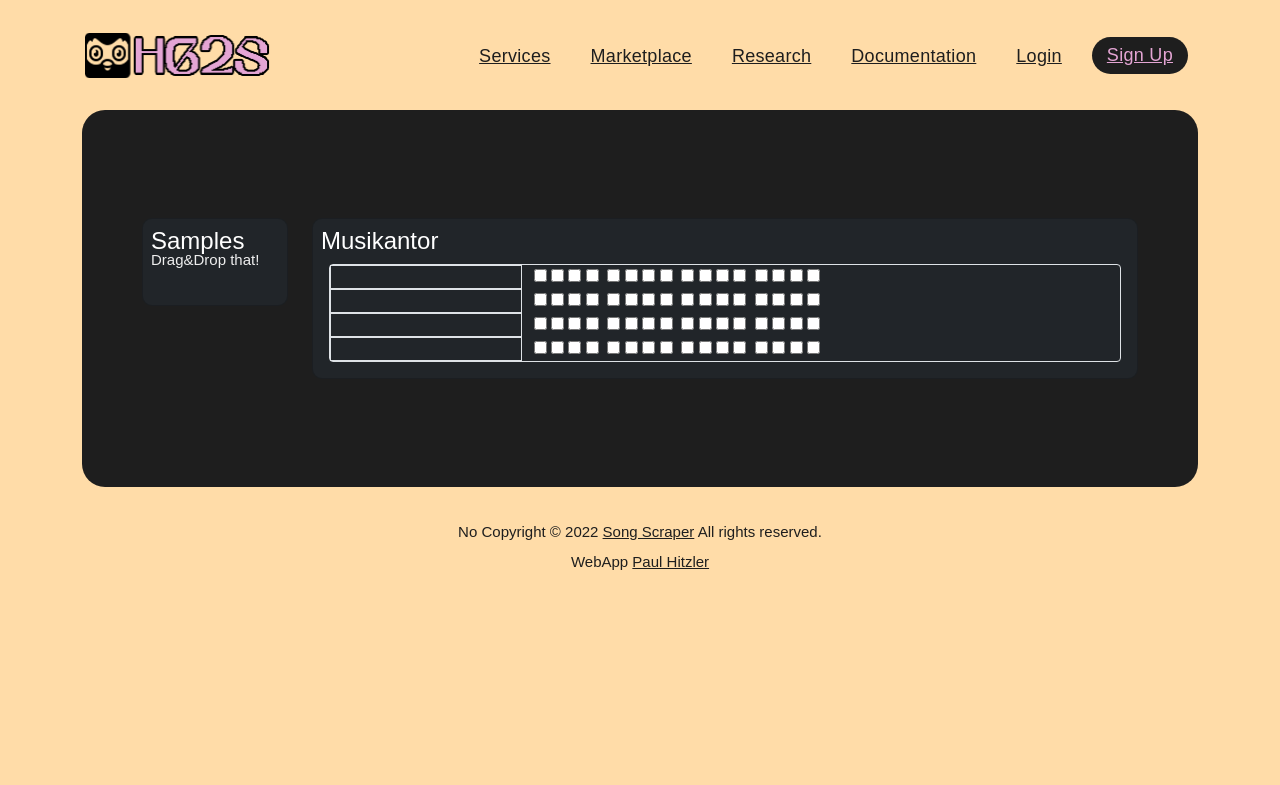
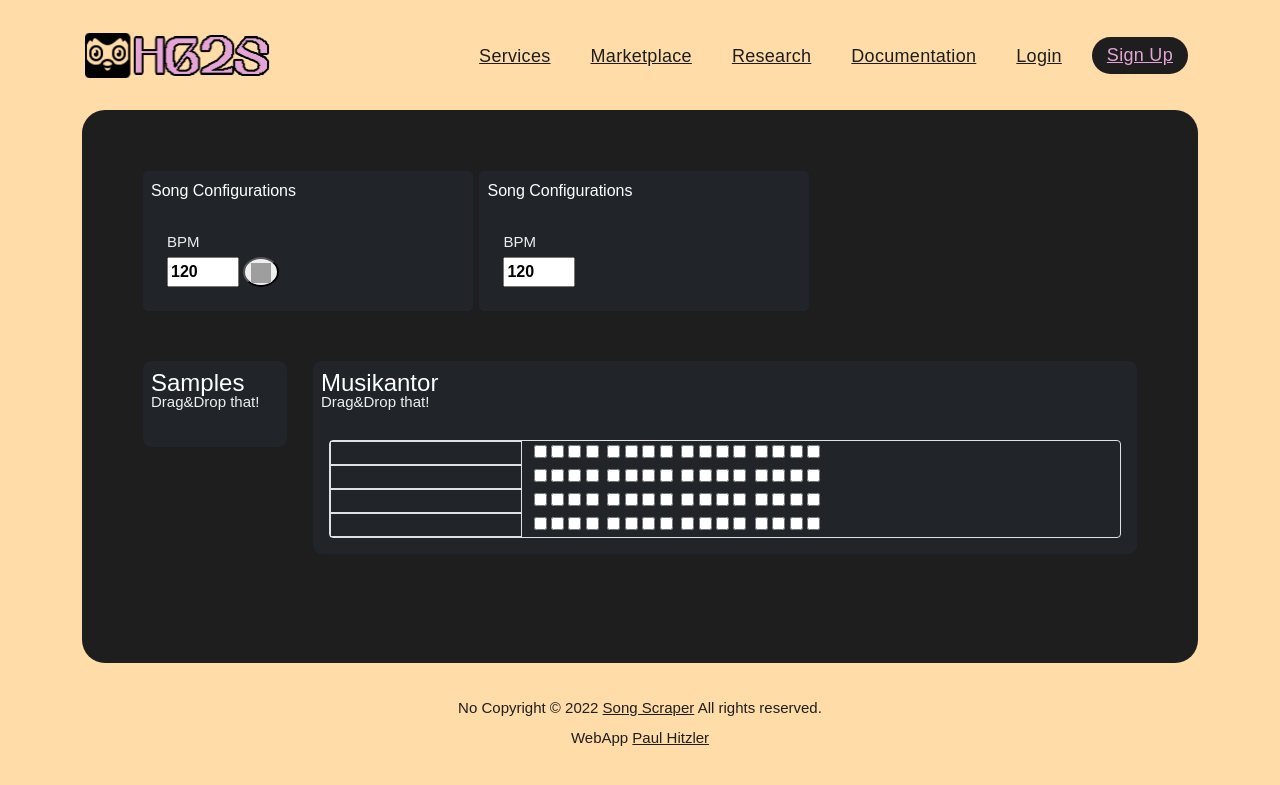
Before and after one commit to hsapaul/WebApp_HG2S, a Flask app: page /jstest in a window 1280 px wide. Shown: the top 785 px of the page. Run offline with Flask 2, Linux system fonts and the light colour scheme; data that the repository does not hold is empty; some libraries are stand-ins or nearby versions; some web fonts are replaced; grey boxes are pictures that could not be loaded.

Commit message:
- Next Steps for Step sequencer

```diff
--- a/Project/static/css/WebApp_Main.css
+++ b/Project/static/css/WebApp_Main.css
@@ -97,6 +97,12 @@ p {
 input {
     font-family: Arial !important;
     font-weight: bold !important;
+}
+
+.icon_set_imgs {
+    width: 20px;
+    height: 20px;
+
 }
 
 
--- a/Project/templates/js_test.html
+++ b/Project/templates/js_test.html
@@ -13,6 +13,27 @@ HG2S - Text Prompt Song Generation
 
 {% block content %}
 
+<div class="col-12">
+    <div class="card-deck" style="border-radius: 10px;">
+        <div class="card p-2 col-4 bg-dark text-white d-inline-block">
+            <div class="card-title">Song Configurations</div>
+            <div class="card-body">
+                <p>BPM</p>
+                <input type="number" id="bpm" name="bpm" min="1" max="300" value="120">
+                <button id="play_icon" class="rounded-circle d-inline"><img class="icon_set_imgs"
+                                                                            src="{{ url_for('static', filename='img/icons/volume.png') }}"
+                                                                            alt=""></button>
+            </div>
+        </div>
+        <div class="card p-2 col-4 bg-dark text-white d-inline-block">
+            <div class="card-title">Song Configurations</div>
+            <div class="card-body">
+                <p>BPM</p>
+                <input type="number" id="bpms" name="bpm" min="1" max="300" value="120">
+            </div>
+        </div>
+    </div>
+</div>
 <div class="row py-5 h-100">
     <div class="col-2">
         <div class="card bg-dark text-white" style="border-radius: 10px;">
@@ -24,8 +45,8 @@ HG2S - Text Prompt Song Generation
                 {% for kick in kick_paths %}
                 <div class="">
                     <button id="gallery_item_{{loop.index}}" class="gallery_items" draggable="true"
-                            style="font-size:13px">
-                        {{kick_names[loop.index - 1][:22]}}
+                            style="font-size:8px">
+                        {{kick_names[loop.index - 1]}}
                     </button>
                 </div>
                 {% endfor %}
@@ -35,14 +56,17 @@ HG2S - Text Prompt Song Generation
     <div class="col-10">
         <div class="card bg-dark text-white" style="border-radius: 10px;">
             <div class="card-body p-2 h-100">
-                <h4>Musikantor</h4>
+                <div class="d-inline">
+                    <h4 class="mb-0 d-inline">Musikantor</h4>
+                    <p class="subheadline mt-1 block">Drag&Drop that!</p>
+                </div>
                 <div class="row border rounded-1 m-2">
                     {% for i in range(4) %}
                     {% set list = ['', '', '', ''] %}
                     <div class="sequencer-row row">
                         <div class="col-3 border draggables">
-<!--                            <h6 class="d-inline mx-2">{{list[loop.index-1]}}</h6>-->
-<!--                            <h6 id="{{list[loop.index-1]}}_sample_name" class="d-inline mx-2"></h6>-->
+                            <!--                            <h6 class="d-inline mx-2">{{list[loop.index-1]}}</h6>-->
+                            <!--                            <h6 id="{{list[loop.index-1]}}_sample_name" class="d-inline mx-2"></h6>-->
                         </div>
                         <div class="col-7">
                             {% for i in range(16) %}
@@ -197,6 +221,10 @@ HG2S - Text Prompt Song Generation
 
 <script type="text/javascript">
 
+    //////////////////////////////////////////
+    /////////// DRAGGING ITEMS ///////////////
+    //////////////////////////////////////////
+
     // Gallery Items
     var gallery_items = document.getElementsByClassName("gallery_items");
     var dragItem = null;
@@ -206,9 +234,10 @@ HG2S - Text Prompt Song Generation
     }
 
     function dragStart() {
+        // drag start but duplicate the element
         dragItem = this;
         setTimeout(() => {
-            this.style.display = "none";
+            this.style.color = "red";
         }, 0);
         console.log("dragStart" + this.id);
     }
@@ -232,20 +261,83 @@ HG2S - Text Prompt Song Generation
 
     function drop() {
         console.log("drop" + this.id);
+        this.style.backgroundColor = "var(--black)";
         this.append(dragItem);
     }
 
     function dragOver(e) {
         e.preventDefault();
-        this.style.border = "2px solid #000";
+        this.style.backgroundColor = "var(--light-grey)";
     }
 
-    function dragEnter() {
+    function dragEnter(e) {
         e.preventDefault();
     }
 
     function dragLeave() {
         this.style.border = "none";
+        this.style.backgroundColor = "var(--black)";
+    }
+
+    //////////////////////////////////////////
+    /////////// PLAYING MUSIC ////////////////
+    //////////////////////////////////////////
+
+    var onoff_button = document.getElementById("play_icon");
+    var playing = false;
+    onoff_button.addEventListener("click", function () {
+        if (playing) {
+            // console.log("stop");
+            playing = false;
+            onoff_button.style.backgroundColor = "var(--white)";
+
+        } else {
+            playing = true;
+            onoff_button.style.backgroundColor = "var(--green)";
+            // console.log("play");
+            play_loop();
+        }
+    });
+
+
+    function play_loop() {
+
+        // Get names of the rows
+        var row_names = document.getElementsByClassName("draggables");
+
+        const drum_samples = [
+            new Tone.Player(),
+            new Tone.Player(),
+            new Tone.Player(),
+            new Tone.Player(),
+        ]
+
+        console.log("row samples", row_names);
+
+        function* enumerate(iterable) {
+            let i = 0;
+
+            for (const x of iterable) {
+                yield [i, x];
+                i++;
+            }
+        }
+
+        for (const [i, obj] of enumerate(row_names)) {
+            if (obj.innerText !== "") {
+                element_name = obj.innerText;
+                element_category = "kicks";
+                element_path = "{{static_url}}/" + element_category + "/" + element_name + ".wav";
+                console.log(i, element_path);
+            }
+        }
+
+        // const drum_samples = [
+        //     new Tone.Player("{{static_url}}/kicks/BOS_DHT_Kick_One_Shot_Rumble_Massive.wav").toDestination(),
+        //     new Tone.Player("{{static_url}}/snares/ff_bt_snare_one_shot_low_rud.wav").toDestination(),
+        //     new Tone.Player("{{static_url}}/hihats/KSHMR_Acoustic_Closed_Hat_04_Clean.wav").toDestination(),
+        //     new Tone.Player("{{static_url}}/kicks/BOS_DHT_Kick_One_Shot_Rumble_Thud.wav").toDestination()
+        // ];
     }
 
 
```
Also changed, not shown: Project/database.db.
